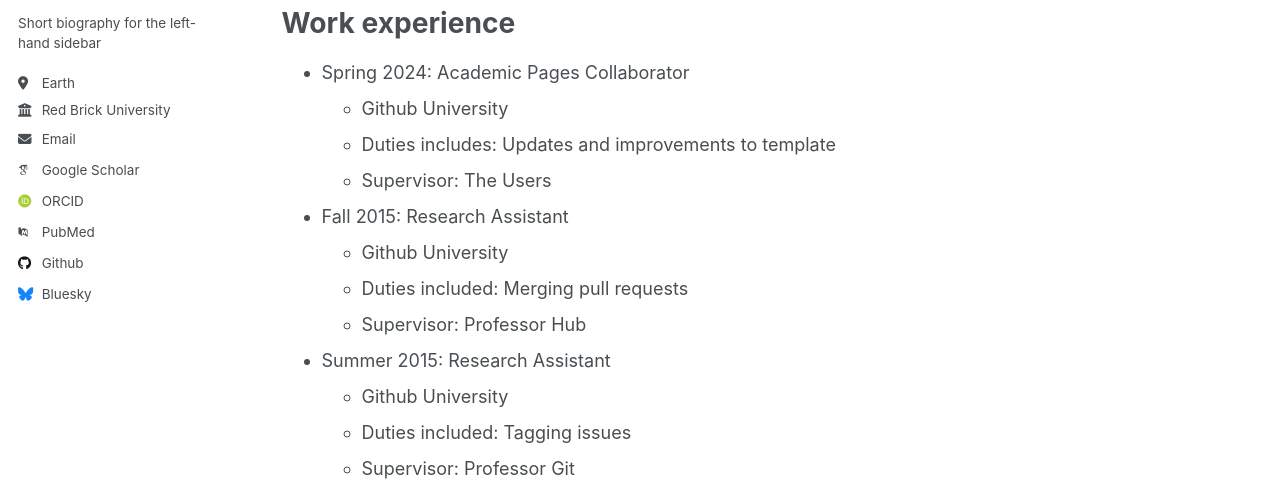
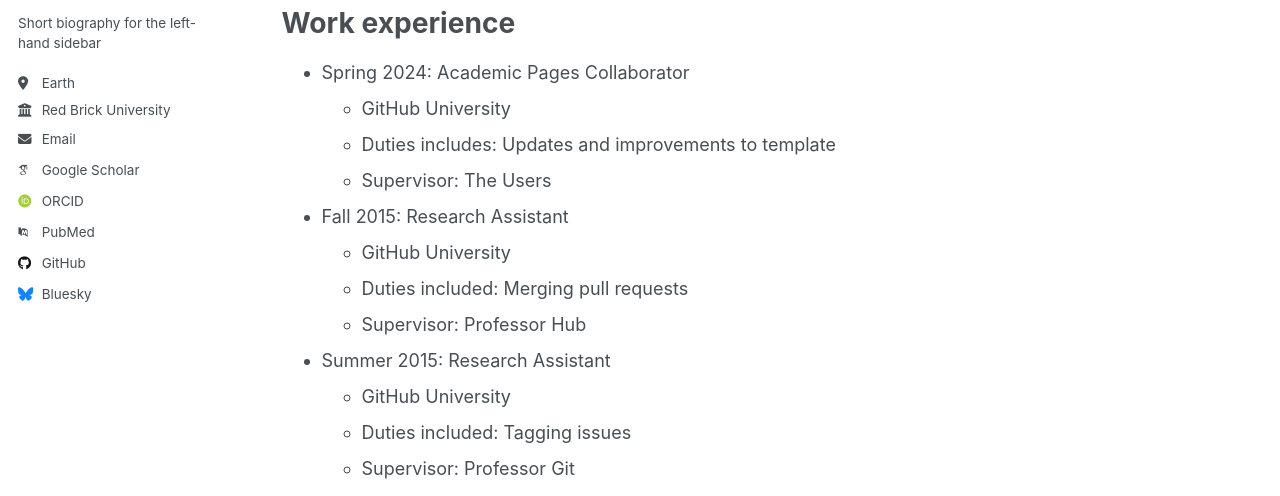
Before and after one commit to bjauregui/bjauregui.github.io, a Jekyll site: the page built from _pages/cv.md, in a window 1280 px wide and 900 px high. Shown: the part 310-806 px from the top of the window. Built offline with Jekyll 4.4.1, drawn with Linux system fonts in a browser that asks for light colours; some web fonts are replaced.

Commit message:
Fix typos of GitHub

```diff
--- a/_includes/author-profile.html
+++ b/_includes/author-profile.html
@@ -74,7 +74,7 @@
         <li><a href="https://dribbble.com/{{ author.dribbble }}"><i class="fab fa-fw fa-dribbble icon-pad-right" aria-hidden="true"></i>Dribbble</a></li>
       {% endif %}
       {% if author.github %}
-        <li><a href="https://github.com/{{ author.github }}"><i class="fab fa-fw fa-github icon-pad-right" aria-hidden="true"></i>Github</a></li>
+        <li><a href="https://github.com/{{ author.github }}"><i class="fab fa-fw fa-github icon-pad-right" aria-hidden="true"></i>GitHub</a></li>
       {% endif %}
       {% if author.kaggle %}
         <li><a href="https://kaggle.com/{{ author.kaggle }}"><i class="fab fa-fw fa-kaggle icon-pad-right" aria-hidden="true"></i>Kaggle</a></li>
--- a/_pages/cv.md
+++ b/_pages/cv.md
@@ -18,17 +18,17 @@ Education
 Work experience
 ======
 * Spring 2024: Academic Pages Collaborator
-  * Github University
+  * GitHub University
   * Duties includes: Updates and improvements to template
   * Supervisor: The Users
 
 * Fall 2015: Research Assistant
-  * Github University
+  * GitHub University
   * Duties included: Merging pull requests
   * Supervisor: Professor Hub
 
 * Summer 2015: Research Assistant
-  * Github University
+  * GitHub University
   * Duties included: Tagging issues
   * Supervisor: Professor Git
 
```
Also changed, not shown: README.md (+1 -1 lines), _pages/archive-layout-with-content.md (+1 -1 lines), _pages/markdown.md (+2 -2 lines).
